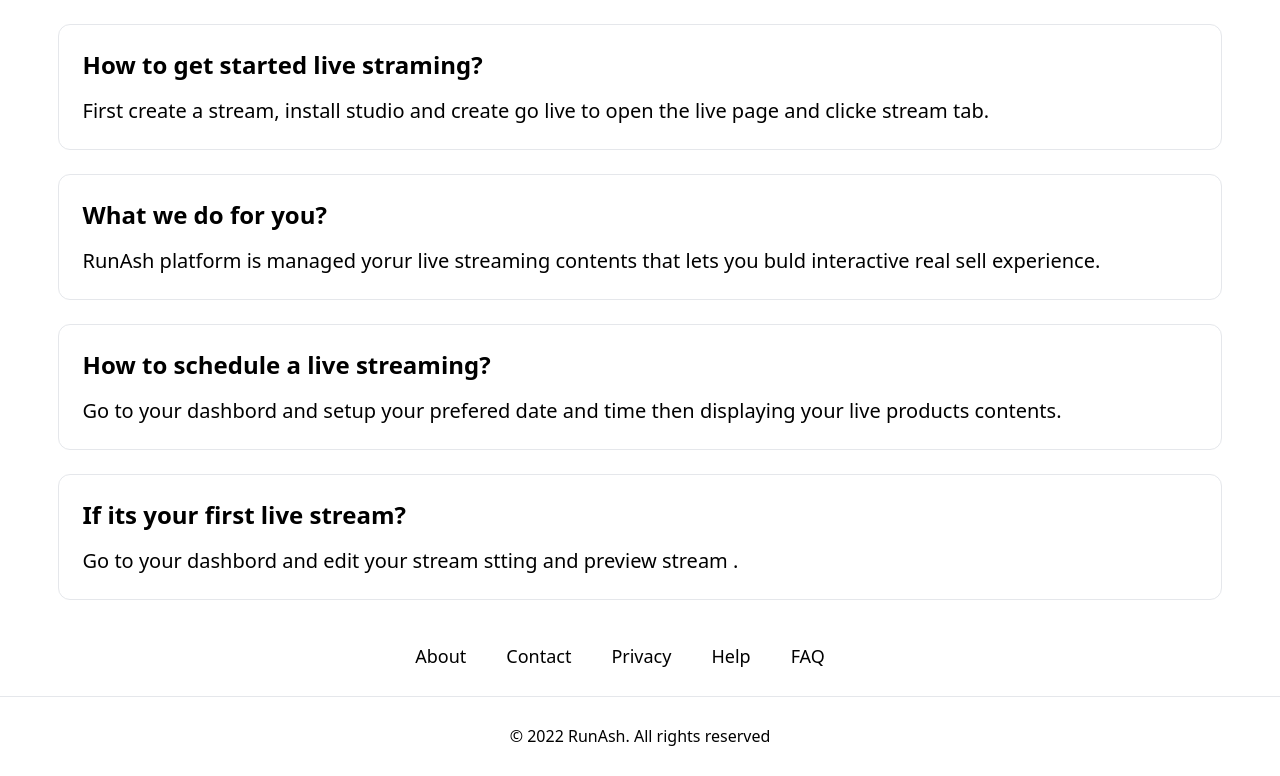
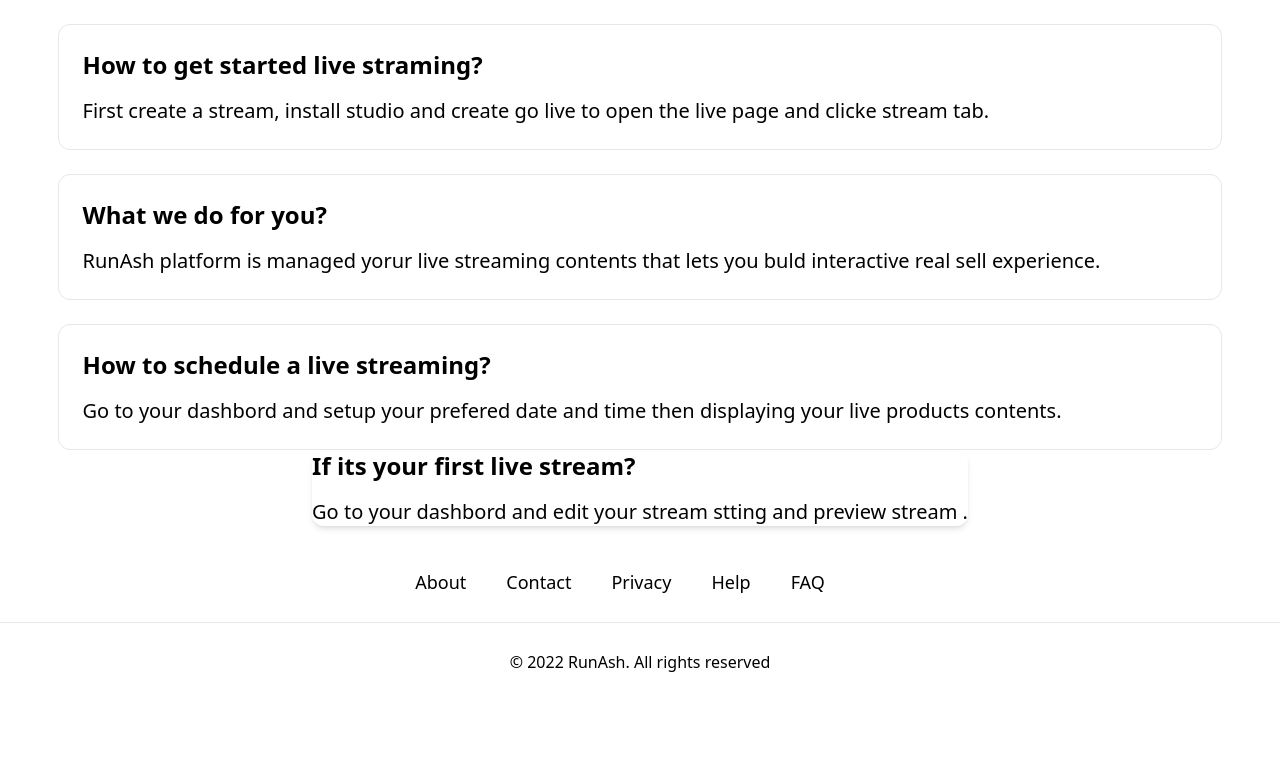
Before and after one commit to Vaibhavmurmu/nextjs13, a Next.js app: page /faq in a window 1280 px wide. Shown: the part 634-1410 px from the top of the page. After the commit the page ends 1336 px from the top, so only its background shows below. Built offline with nearby package versions, Linux system fonts and the light colour scheme.

Commit message:
Update faq.js

```diff
--- a/pages/faq.js
+++ b/pages/faq.js
@@ -51,7 +51,7 @@ export default function Faq() {
                         </Link>Go to your dashbord and setup your prefered date and time then displaying your live products contents.
                     </p>
                  </div>
-                    <div className="mt-6 w-full rounded-xl border p-6 text-left hover:text-blue-600 focus:text-blue-600">
+                    <div className="max-w-md mx-auto bg-white rounded-xl shadow-md overflow-hidden md:max-w-2xl">
                     <h3 className="text-2xl font-bold">If its your first live stream?</h3>
                     <p className="mt-4 text-xl">
                         <Link href="/register">
```
